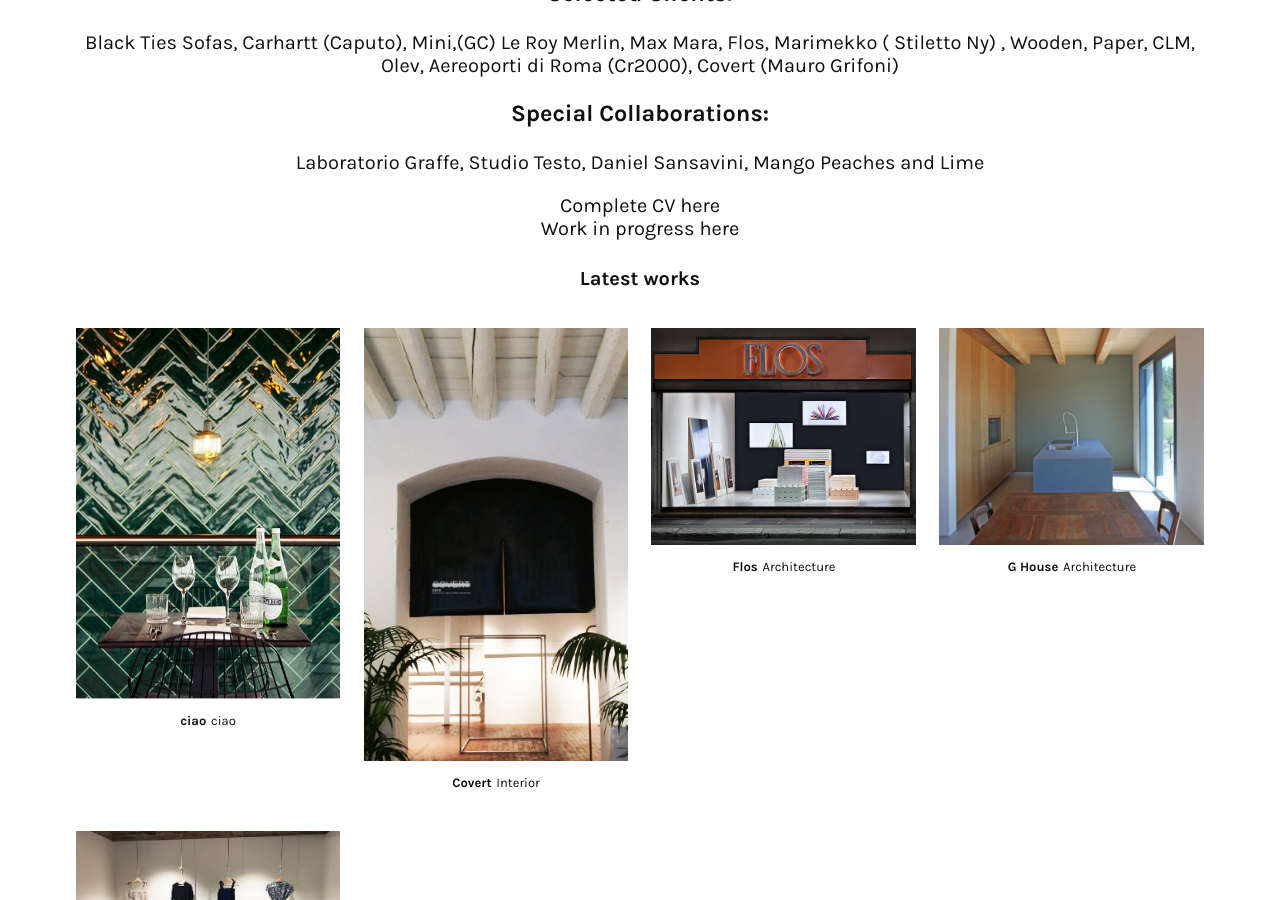
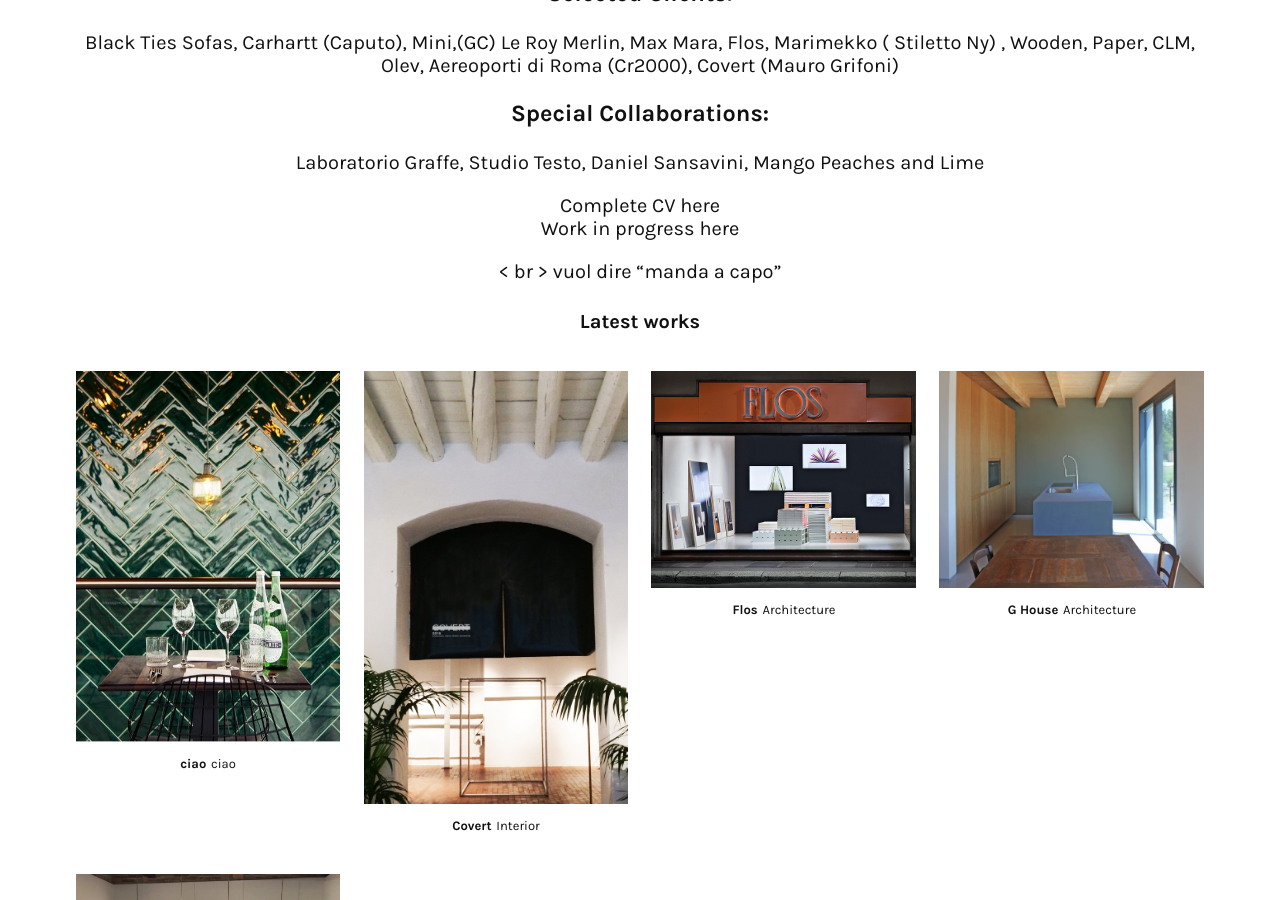
Before and after one commit to rzecchini/lucatoniolo, a Jekyll site: the page built from _pages/about.md, in a window 1280 px wide and 900 px high, scrolled down 452 px. Built offline with Jekyll 4.4.1, drawn with Linux system fonts in a browser that asks for light colours.

Commit message:
Update Pages “about”

```diff
--- a/_pages/about.md
+++ b/_pages/about.md
@@ -1,14 +1,14 @@
 ---
+title: About
 layout: default
-title: About
 permalink: /about/
 ---
-
 Luca Toniolo, Thiene 1985 <br>
 Architecture, Interiors and Research <br>
 Co-Founder of Riviera <br>
 
 ### Experiences:
+
 2010 Max/Wan Architecture and Urbanism, Rotterdam <br>
 2011 DDMMYYYY Studio, Milan <br>
 2012 Ground Control Studio, Milan <br>
@@ -16,10 +16,14 @@
 2013-15 Roberto Lanaro Architecture, Bassano del Grappa <br>
 
 ### Selected Clients:
+
 Black Ties Sofas, Carhartt (Caputo), Mini,(GC) Le Roy Merlin, Max Mara, Flos, Marimekko ( Stiletto Ny) , Wooden, Paper, CLM, Olev, Aereoporti di Roma (Cr2000), Covert (Mauro Grifoni)
 
 ### Special Collaborations:
+
 Laboratorio Graffe, Studio Testo, Daniel Sansavini, Mango Peaches and Lime
 
 [Complete CV here](#) <br>
 [Work in progress here](#)
+
+< br > vuol dire “manda a capo”
```
